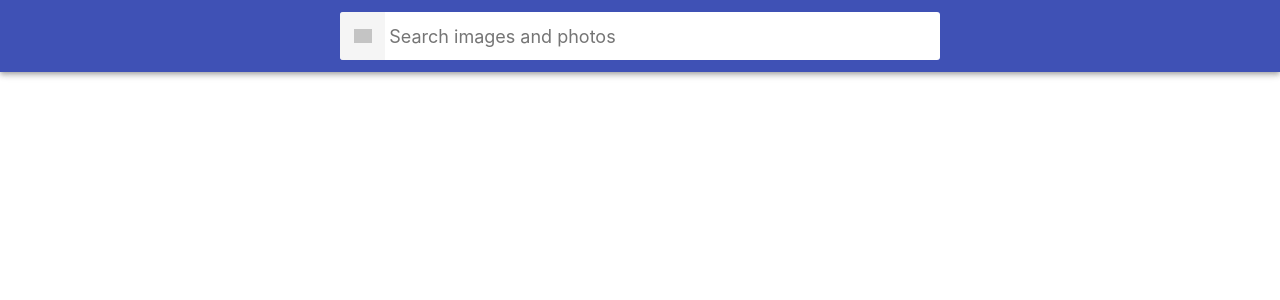
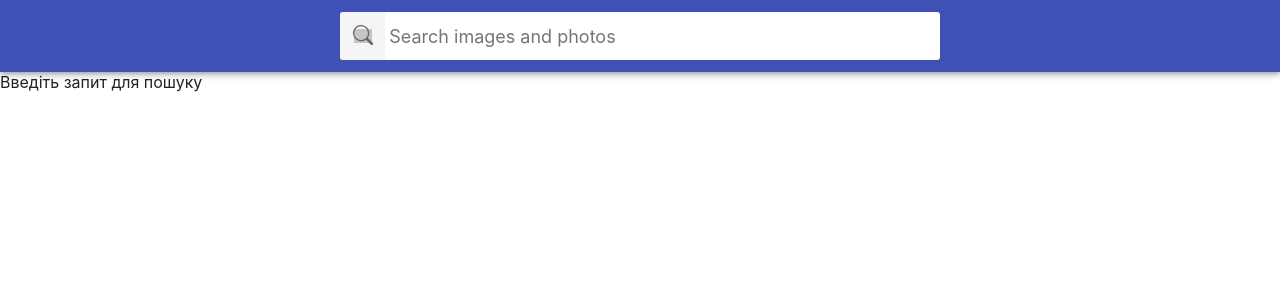
Before and after one commit to TechnicUnion/goit-react-hw-03-image-finder, a React (Create React App) app: page / in a window 1280 px wide. Shown: the top 300 px of the page. Built offline with nearby package versions, Linux system fonts and the light colour scheme; grey boxes are pictures that could not be loaded.

Commit message:
adds icon + load more

```diff
--- a/package.json
+++ b/package.json
@@ -9,6 +9,7 @@
     "@testing-library/user-event": "^13.5.0",
     "react": "^18.1.0",
     "react-dom": "^18.1.0",
+    "react-icons": "^4.7.1",
     "react-loader-spinner": "^5.3.4",
     "react-scripts": "5.0.1",
     "web-vitals": "^2.1.3"
--- a/src/components/App.jsx
+++ b/src/components/App.jsx
@@ -6,6 +6,7 @@ import Button from 'components/Button/Button';
 class App extends Component {
   state = {
     searchQuery: '',
+    page: 1,
   };
 
   formSubmitHandler = data => {
@@ -13,16 +14,21 @@ class App extends Component {
     this.setState({ searchQuery: data });
   };
 
+  loadMore = () => {
+    this.setState(prevState => ({ page: prevState.page + 1 }));
+  };
+
   render() {
     return (
       <div>
         <Searchbar onSubmit={this.formSubmitHandler} />
-        {this.state.searchQuery && (
-          <div>
-            <ImageGallery searchQuery={this.state.searchQuery} />
-            <Button />
-          </div>
-        )}
+        <div>
+          <ImageGallery
+            searchQuery={this.state.searchQuery}
+            page={this.state.page}
+          />
+          {this.state.searchQuery && <Button onClick={this.loadMore} />}
+        </div>
       </div>
     );
   }
--- a/src/components/Button/Button.js
+++ b/src/components/Button/Button.js
@@ -1,9 +1,9 @@
 import React from 'react';
 import css from '../styles.module.css';
 
-const Button = () => {
+const Button = ({ onClick }) => {
   return (
-    <button className={css.button_load} type="button">
+    <button className={css.button_load} type="button" onClick={onClick}>
       Load more
     </button>
   );
--- a/src/components/ImageGallery/ImageGallery.js
+++ b/src/components/ImageGallery/ImageGallery.js
@@ -11,19 +11,11 @@ class ImageGallery extends Component {
     status: 'idle',
   };
 
-  //   componentDidMount() {
-  //     fetch(
-  //       `https://pixabay.com/api/?q=${this.props.searchQuery}&page=1&key=30833222-94e556fd2dbde651348f500b2&image_type=photo&orientation=horizontal&per_page=12`
-  //     )
-  //       .then(res => res.json())
-  //       .then(gallery => this.setState({ gallery }));
-  //   }
-
   componentDidUpdate(prevProps, prevState) {
     if (prevProps.searchQuery !== this.props.searchQuery) {
       this.setState({ status: 'pending' });
       fetch(
-        `https://pixabay.com/api/?q=${this.props.searchQuery}&page=1&key=30833222-94e556fd2dbde651348f500b2&image_type=photo&orientation=horizontal&per_page=12`
+        `https://pixabay.com/api/?q=${this.props.searchQuery}&page=${this.props.page}&key=30833222-94e556fd2dbde651348f500b2&image_type=photo&orientation=horizontal&per_page=12`
       )
         .then(response => response.json())
         .then(gallery => {
@@ -37,33 +29,29 @@ class ImageGallery extends Component {
             )
           );
         })
-        .catch(error => {
-          console.log(error);
-          return this.setState({ error, status: 'rejected' });
-        });
+        .catch(error => this.setState({ error, status: 'rejected' }));
     }
   }
 
   render() {
-    const galleryList = this.state.gallery;
-    if (this.state.status === 'idle') {
+    const { gallery, status, error } = this.state;
+    if (status === 'idle') {
       return <div>Введіть запит для пошуку</div>;
     }
 
-    if (this.state.status === 'pending') {
+    if (status === 'pending') {
       return <Loader />;
     }
 
-    if (this.state.status === 'rejected') {
-      console.log(this.state.error);
-      return <h1>{this.state.error.message}</h1>;
+    if (status === 'rejected') {
+      return <h1>{error.message}</h1>;
     }
 
-    if (this.state.status === 'resolved') {
+    if (status === 'resolved') {
       return (
         <ul className={css.gallery}>
-          {galleryList &&
-            galleryList.hits.map(item => (
+          {gallery &&
+            gallery.hits.map(item => (
               <li className={css.gallery_item} key={item.id}>
                 <ImageGalleryItem item={item} />
               </li>
@@ -78,4 +66,5 @@ export default ImageGallery;
 
 ImageGallery.propTypes = {
   searchQuery: PropTypes.string,
+  page: PropTypes.number,
 };
--- a/src/components/Searchbar/Searchbar.js
+++ b/src/components/Searchbar/Searchbar.js
@@ -1,4 +1,5 @@
 import React, { Component } from 'react';
+import { BsSearch } from 'react-icons/bs';
 import PropTypes from 'prop-types';
 import css from '../styles.module.css';
 
@@ -23,18 +24,14 @@ export default class Searchbar extends Component {
     }
 
     this.props.onSubmit(this.state.searchQuery);
-    // this.inputReset();
   };
-  //   inputReset() {
-  //     this.setState({ name: '', number: '' });
-  //   }
 
   render() {
     return (
       <header className={css.searchbar}>
         <form className={css.form} onSubmit={this.handleSubmit}>
           <button type="submit" className={css.button}>
-            <span className={css.button_label}>Search</span>
+            <BsSearch className={css.button_label} />
           </button>
 
           <input
--- a/src/components/styles.module.css
+++ b/src/components/styles.module.css
@@ -91,14 +91,14 @@ img {
 }
 
 .button_label {
-  position: absolute;
-  width: 1px;
-  height: 1px;
+  /* position: absolute; */
+  width: 20px;
+  height: 20px;
   padding: 0;
   overflow: hidden;
   clip: rect(0, 0, 0, 0);
   white-space: nowrap;
-  clip-path: inset(50%);
+  /* clip-path: inset(50%); */
   border: 0;
 }
 
@@ -150,7 +150,7 @@ img {
   transition: transform 250ms cubic-bezier(0.4, 0, 0.2, 1);
 }
 
-.ImageGalleryItem-image:hover {
+.galleryItem_image:hover {
   transform: scale(1.03);
   cursor: zoom-in;
 }
```
Also changed, not shown: 1 other file (tests, documents, lock files or other folders).
